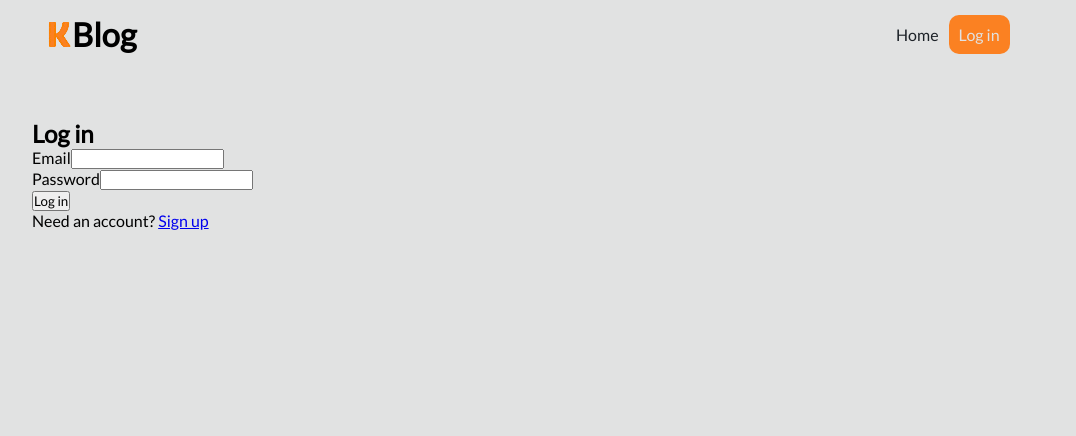
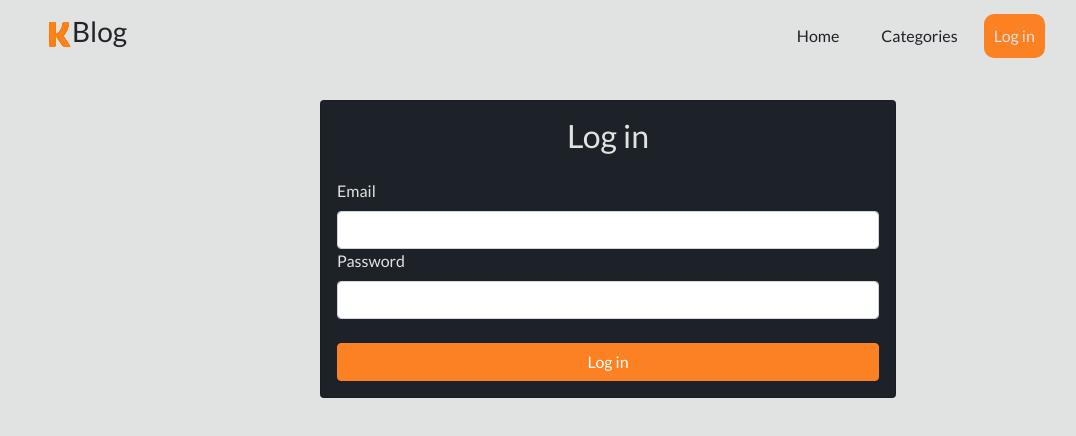
Before and after one commit to KarlGilden/Blog-website, a React (Create React App) app: page /login in a window 1280 px wide. Shown: the top 436 px of the page, without its empty margins (32-1108 px from the left). Built offline with nearby package versions, Linux system fonts and the light colour scheme; no server answers.

Commit message:
add delete function

```diff
--- a/public/index.html
+++ b/public/index.html
@@ -11,6 +11,12 @@
     />
     <link rel="apple-touch-icon" href="%PUBLIC_URL%/logo192.png" />
     <link href="https://fonts.googleapis.com/css2?family=Lato:wght@300;400&display=swap" rel="stylesheet">
+    <link
+  rel="stylesheet"
+  href="https://cdn.jsdelivr.net/npm/bootstrap@5.1.3/dist/css/bootstrap.min.css"
+  integrity="sha384-1BmE4kWBq78iYhFldvKuhfTAU6auU8tT94WrHftjDbrCEXSU1oBoqyl2QvZ6jIW3"
+  crossorigin="anonymous"
+/>
     <!--
       manifest.json provides metadata used when your web app is installed on a
       user's mobile device or desktop. See https://developers.google.com/web/fundamentals/web-app-manifest/
--- a/src/App.css
+++ b/src/App.css
@@ -33,15 +33,17 @@ body{
 }
 
 .nav{
+  position: absolute;
   display: flex;
   justify-content: space-between;
   align-items: center;
+  width: 100%;
   padding: 0px 5% 0px 5%;
 }
 
 .links{
   display: flex;
-  width: 25%;
+  width: 35%;
   align-items: center;
 }
 
@@ -87,7 +89,9 @@ body{
 }
 
 .page-wrapper{
-  padding: 50px 5%;
+  padding: 100px 5%;
+  width: 100%;
+  height: 100vh;
 }
 
 .post-link{
@@ -97,14 +101,105 @@ body{
   margin: 20px;
   padding: 20px;
   width: 350px;
-  border-radius: 20px;
+  border-radius: 10px;
+  display: inline-block;
+}
+
+.post-icon{
+  font-size: 1.5em;
+  margin: 5px 0px;
+}
+
+.post-icon:hover{
+  cursor: pointer;
+}
+
+.delete:hover{
+  color: red;
+}
+
+.small-links{
+  display: flex;
+  flex-direction: column;
+  align-items: center;
+  justify-content: center;
+}
+
+.small-links a{
+  margin: 10px;
+}
+
+.navbars{
+  display: none;
 }
 
 .latest{
   display: flex;
+  justify-content: center;
+}
+
+.submit-btn{
+  background-color: #FB8122;
+  border-color: #FB8122;
+}
+
+.submit-btn:hover{
+  background-color: #df711d;
+  border-color: #df711d;
+}
+
+@media only screen and (max-width: 900px) {
+  .latest{
+    flex-direction: column;
+    align-items: center;
+    justify-content: center;
+  }
+
+  .post{
+    width: 100%;
+    margin: 20px 0px;
+  }
+  .links{
+    width: 50%;
+  }
+
+}
+
+@media only screen and (max-width: 600px) {
+  .links{
+    width: 75%;
+  }
+  .blog-title{
+    display: none;
+  }
+
+  .links{
+    display: none;
+  }
+  .navbars{
+    display: block;
+    color: #1D2228;
+    padding: 15px;
+
+  }
 }
 
 .header{
   display: flex;
   justify-content: space-between;
 }
+
+.login-page{
+  display: flex;
+  justify-content: center;
+  align-items: center;
+  padding: 0px 25%;
+}
+
+@media only screen and (max-width: 600px) {
+  .login-page{
+    display: flex;
+    justify-content: center;
+    padding: 0px 0px;
+  }
+}
--- a/src/components/Login.js
+++ b/src/components/Login.js
@@ -34,7 +34,7 @@ function Login() {
 
     return (
         <>
-            <Card>
+            <Card className="w-100 primary-bg primary-text ">
                 <Card.Body>
                     <h2 className="text-center mb-4">Log in</h2>
                     {error && <Alert variant="danger">{error}</Alert>}
@@ -47,13 +47,10 @@ function Login() {
                             <Form.Label>Password</Form.Label>
                             <Form.Control type="password" ref={passwordRef} required />
                         </Form.Group>
-                        <Button disabled={loading} className="w-100 mt-4" type="submit">Log in</Button>
+                        <Button disabled={loading} className="w-100 mt-4 submit-btn" type="submit">Log in</Button>
                     </Form>
                 </Card.Body>
             </Card>
-            <div className="w-100 text-center mt-2">
-                Need an account? <Link to="/login">Sign up</Link>
-            </div>
 
         </>
     )
--- a/src/components/Menubar.js
+++ b/src/components/Menubar.js
@@ -3,33 +3,68 @@ import {Link} from "react-router-dom"
 import logo from '../images/Untitled.svg'
 import LoginPage from '../pages/LoginPage';
 import { useAuth } from '../contexts/AuthContext'
+import { FaBars } from 'react-icons/fa';
+
 
 function Menubar() {
     const { user, logout } = useAuth()
+    const [clicked, setClicked] = useState(false)
 
+    const showMenu = () => {
+        setClicked(!clicked)
+        console.log("passed")
+    }
     return (
         <>
         {user ?
 
             <div className="nav off-white">
                 <div className="logo-wrapper">
-                    <h3><img className="logo" src={logo} alt="NA" />Blog</h3>
+                    <h3><img className="logo" src={logo} alt="NA" /><span className="blog-title">Blog</span></h3>
                 </div>
                 <div className="links menu-text">
                     <Link className="nav-link" to="/">Home</Link>
                     <Link className="nav-link" to="/add-post">New Post</Link>
+                    <Link className="nav-link" to="/categories">Categories</Link>
                     <Link onClick={logout} className="nav-button" to="/">Log out</Link>
                 </div>
+                {clicked ?
+                        <div className="small-links menu-text">
+                            <Link className="nav-link" to="/">Home</Link>
+                            <Link className="nav-link" to="/add-post">New Post</Link>
+                            <Link className="nav-link" to="/categories">Categories</Link>
+                            <Link onClick={logout} className="nav-button" to="/">Log out</Link>
+                        </div>
+                    :
+                    <></>
+                }
+                <div className="navbars" onClick={()=>{setClicked(!clicked)}}onClick={()=>{setClicked(!clicked)}}>
+                    <FaBars />
+                </div>
+
             </div>
 
         :
         <div className="nav off-white">
             <div className="logo-wrapper">
-                <h3><img className="logo" src={logo} alt="NA" />Blog</h3>
+                <h3><img className="logo" src={logo} alt="NA" /><span className="blog-title">Blog</span></h3>
             </div>
             <div className="links menu-text">
                 <Link className="nav-link" to="/">Home</Link>
+                <Link className="nav-link" to="/categories">Categories</Link>
                 <Link className="nav-button" to="/login">Log in</Link>
+            </div>
+            {clicked ?
+                <div className="small-links menu-text">
+                    <Link className="nav-link" to="/">Home</Link>
+                    <Link className="nav-link" to="/categories">Categories</Link>
+                    <Link className="nav-button" to="/login">Log in</Link>
+                </div>
+                    :
+                    <></>
+                }
+            <div className="navbars" onClick={()=>{setClicked(!clicked)}}>
+                <FaBars />
             </div>
         </div>
 
--- a/src/pages/EditPage.js
+++ b/src/pages/EditPage.js
@@ -1,7 +1,8 @@
 import React, {useState, useEffect} from 'react'
 import { AiOutlineArrowLeft } from 'react-icons/ai';
+import { AiFillDelete } from 'react-icons/ai';
 import { useNavigate, useParams } from 'react-router-dom'
-import { doc, updateDoc, getDoc } from "firebase/firestore";
+import { doc, updateDoc, getDoc, deleteDoc } from "firebase/firestore";
 import {db} from '../firebase'
 function EditPage() {
     const [title, setTitle] = useState("")
@@ -24,6 +25,11 @@ function EditPage() {
           navigate('/')
     }
 
+    const deletePost = async () => {
+        await deleteDoc(doc(db, "posts", id));
+        navigate('/')
+    }
+
     const getPost = async () => {
         setLoading(true)
         const docRef = doc(db, "posts", id);
@@ -42,9 +48,10 @@ function EditPage() {
         <div className="page-wrapper">
             {loading ?
             <div className="content">
-            <div>
-                <AiOutlineArrowLeft className="back-arrow" onClick={() => navigate(-1)}/>
-            </div>
+                <div className="header">
+                <AiOutlineArrowLeft className="post-icon back-arrow" onClick={() => navigate(-1)}/>
+                <AiFillDelete className="post-icon delete" onClick={deletePost}/>
+                </div>
             <hr className="separator" />
             <div className="form">
                 <input
@@ -66,8 +73,9 @@ function EditPage() {
         </div>
             :
             <div className="content">
-                <div>
-                    <AiOutlineArrowLeft className="back-arrow" onClick={() => navigate(-1)}/>
+                <div className="header">
+                    <AiOutlineArrowLeft className="post-icon back-arrow" onClick={() => navigate(-1)}/>
+                    <AiFillDelete className="post-icon delete" onClick={deletePost}/>
                 </div>
                 <hr className="separator" />
                 <div className="form">
--- a/src/pages/LoginPage.js
+++ b/src/pages/LoginPage.js
@@ -4,7 +4,7 @@ import Login from '../components/Login'
 function LoginPage() {
     return (
         <div onClic className="page-wrapper">
-            <div className="content">
+            <div className="login-page">
                 <Login/>
             </div>
         </div>
--- a/src/pages/PostView.js
+++ b/src/pages/PostView.js
@@ -34,11 +34,11 @@ function PostView() {
     return (
         <div className="page-wrapper">
             {loading ?
-            <div className="content">
+            <div className="content off-white">
                 <h1>Loading...</h1>
             </div>
             :
-            <div className="content">
+            <div className="content off-white">
                 <div className="header">
                 <AiOutlineArrowLeft className="post-icon back-arrow" onClick={() => navigate(-1)}/>
                 {user ?
```
